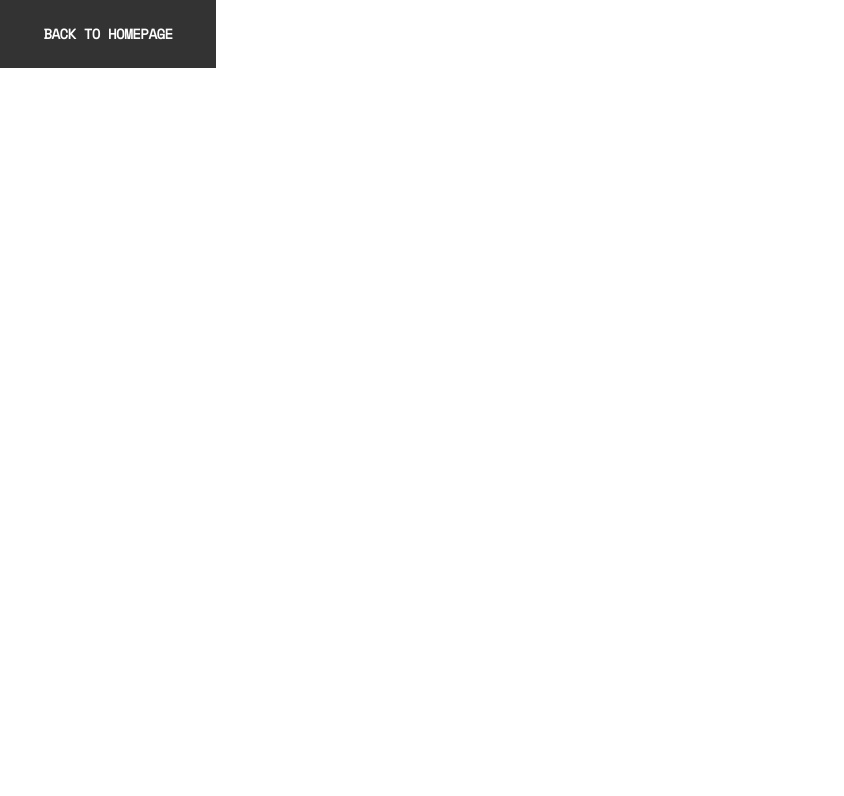
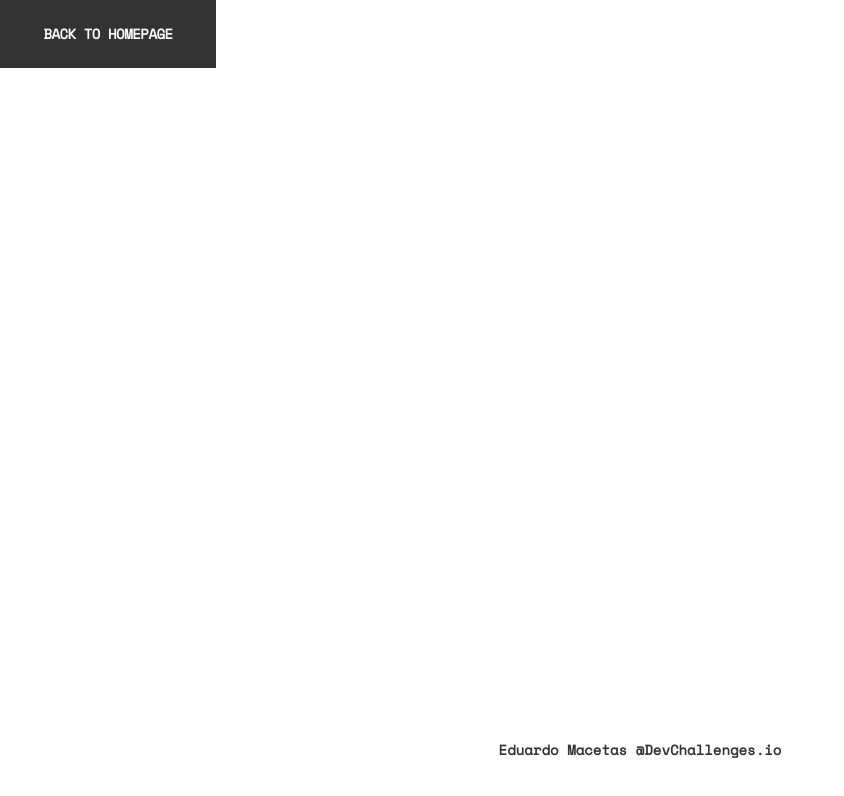
Before and after one commit to eduardomacetas/404-not-found, a React (Create React App) app: page / in a window 1280 px wide. Shown: the top 796 px of the page, without its empty margins (0-844 px from the left). Built offline with nearby package versions, Linux system fonts and the light colour scheme.

Commit message:
Creating 'Footer' component

```diff
--- a/src/App.js
+++ b/src/App.js
@@ -1,10 +1,12 @@
 import './App.css';
 import Button from './Components/Button/Button';
+import Footer from './Components/Footer/Footers';
 
 function App() {
   return (
     <div className="App">
       <Button />
+      <Footer />
     </div>
   );
 }
--- /dev/null
+++ b/src/Components/Footer/Footer.css
@@ -0,0 +1,17 @@
+.footer {
+  position: fixed;
+  color: #333333;
+  left: 0;
+  bottom: 0;
+  width: 100%;
+  text-align: center;
+  font-style: normal;
+  font-weight: 600;
+  font-size: 14px;
+  padding: 40px 0px;
+}
+
+.footer a {
+  text-decoration: none;
+  color: #333333;
+}
--- /dev/null
+++ b/src/Components/Footer/Footers.jsx
@@ -0,0 +1,15 @@
+import React from 'react';
+import './Footer.css';
+
+class Footer extends React.Component {
+  render() {
+  return(
+    <div className="footer">
+      Eduardo Macetas
+      <a href="https://devchallenges.io/"> @DevChallenges.io </a>
+    </div>
+    )
+  }
+}
+
+export default Footer;
```
